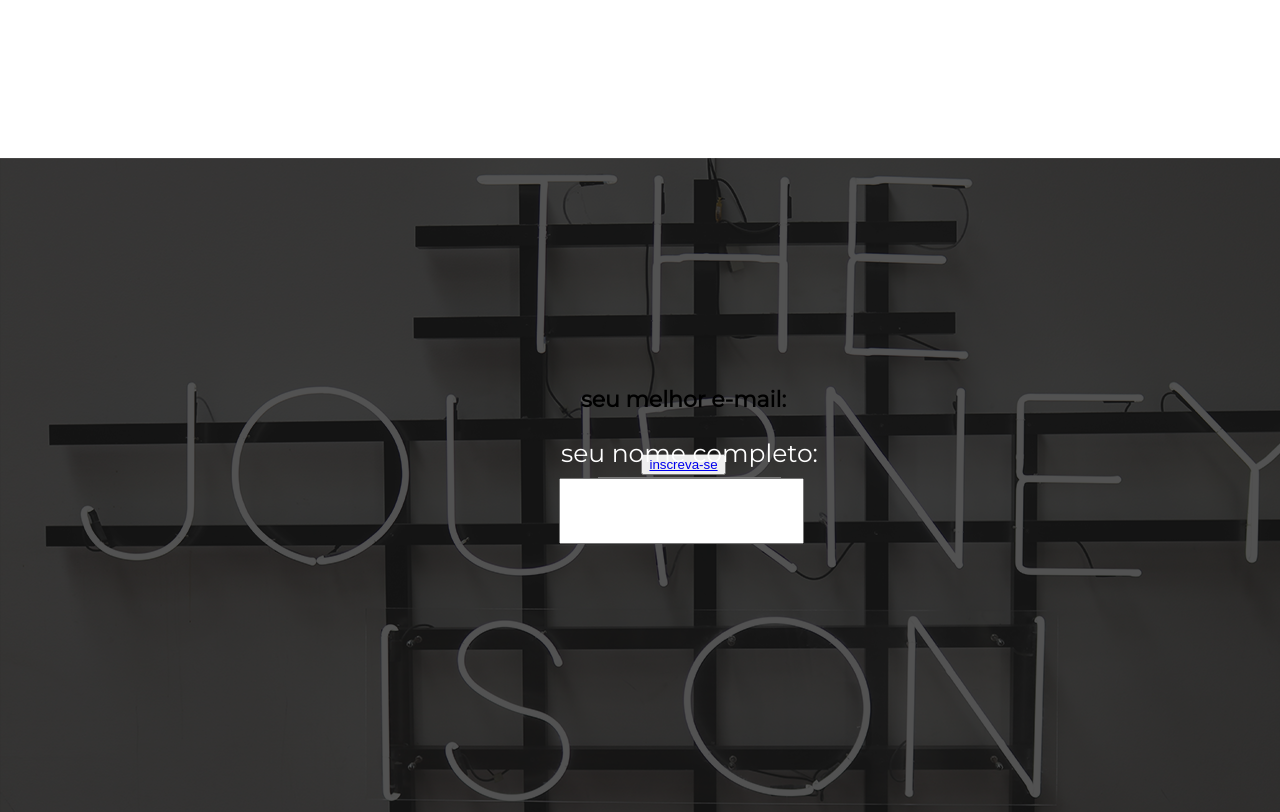
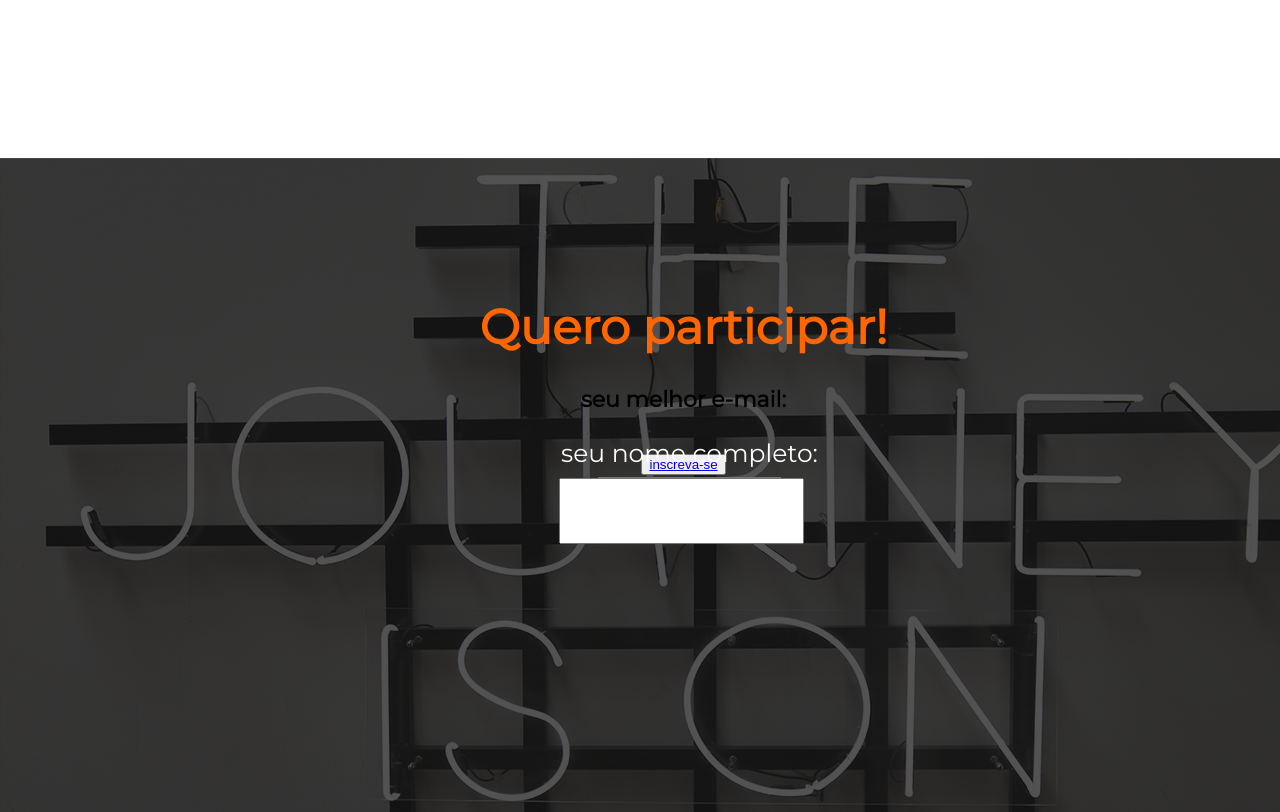
Before and after one commit to Johnny-J-Ramos/touro-real-investimentos, a plain HTML site: page index.html in a window 1280 px wide. Shown: the part 2757-3569 px from the top of the page. Drawn offline with Linux system fonts and the light colour scheme.

Commit message:
atualizando o formulário

```diff
--- a/css/site.css
+++ b/css/site.css
@@ -326,7 +326,7 @@ body {
   width: 601px;
   height: 233px;
   left: 383px;
-  top: 3034px;
+  top: 100px;
 
   font-family: Montserrat;
   font-style: normal;
```
